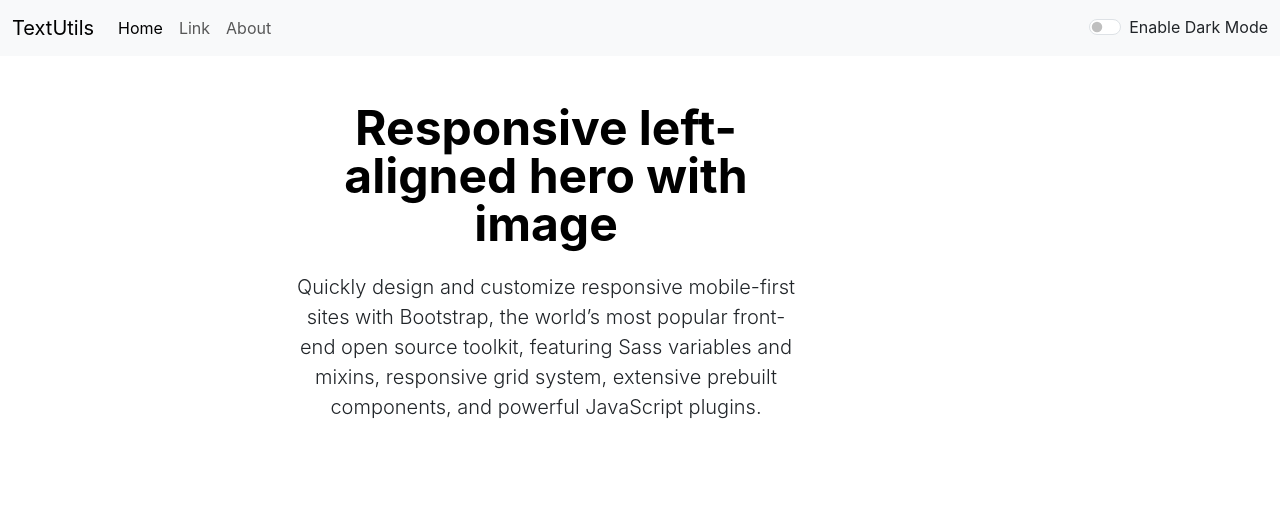
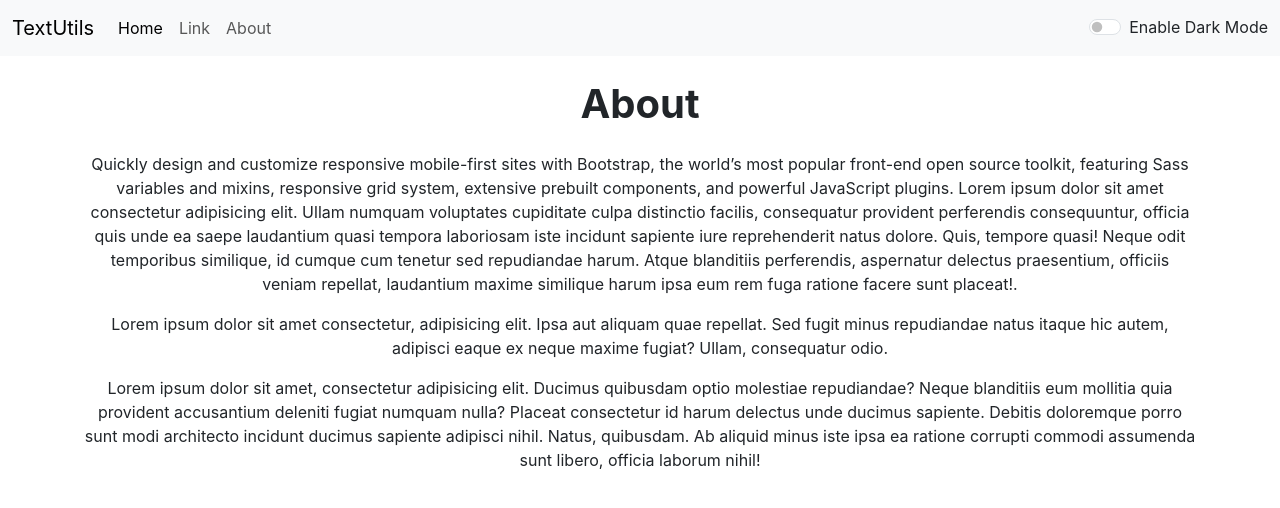
Before and after one commit to HmUmaxKhan/TextUtils, a React (Create React App) app: page / in a window 1280 px wide. Shown: the top 508 px of the page. Built offline with nearby package versions, Linux system fonts and the light colour scheme.

Commit message:
Adding dark mode in About component

```diff
--- a/src/App.js
+++ b/src/App.js
@@ -24,7 +24,7 @@ function App() {
 
     <div>
        <Navbar title = "TextUtils" about = "About" mode = {togglebg} bg={mode}/>
-      <About />
+      <About bg={mode}/>
     </div>
 
   );
--- a/src/Components/About.js
+++ b/src/Components/About.js
@@ -1,14 +1,13 @@
 import React from 'react'
 
-export default function About() {
+export default function About(props) {
   return (
-    <div>
-    <div className="container row flex-lg-row text-center justify-content-center g-5 py-5">
-    <div className="align-text-center col-lg-6">
-      <h1 className="display-5 fw-bold text-body-emphasis lh-1 my-7">Responsive left-aligned hero with image</h1>
-      <p className="lead my-4">Quickly design and customize responsive mobile-first sites with Bootstrap, the world’s most popular front-end open source toolkit, featuring Sass variables and mixins, responsive grid system, extensive prebuilt components, and powerful JavaScript plugins.</p>
-    </div>
-  </div>
+    <div className={`container text-center text-${props.bg==='light'?'dark':'light'}`}>
+      <h1 className="my-4"><strong>About</strong></h1>
+      <p className={`my-6`}>Quickly design and customize responsive mobile-first sites with Bootstrap, the world’s most popular front-end open source toolkit, featuring Sass variables and mixins, responsive grid system, extensive prebuilt components, and powerful JavaScript plugins. Lorem ipsum dolor sit amet consectetur adipisicing elit. Ullam numquam voluptates cupiditate culpa distinctio facilis, consequatur provident perferendis consequuntur, officia quis unde ea saepe laudantium quasi tempora laboriosam iste incidunt sapiente iure reprehenderit natus dolore. Quis, tempore quasi! Neque odit temporibus similique, id cumque cum tenetur sed repudiandae harum. Atque blanditiis perferendis, aspernatur delectus praesentium, officiis veniam repellat, laudantium maxime similique harum ipsa eum rem fuga ratione facere sunt placeat!.</p>
+      <p>Lorem ipsum dolor sit amet consectetur, adipisicing elit. Ipsa aut aliquam quae repellat. Sed fugit minus repudiandae natus itaque hic autem, adipisci eaque ex neque maxime fugiat? Ullam, consequatur odio.</p>
+      <p>Lorem ipsum dolor sit amet, consectetur adipisicing elit. Ducimus quibusdam optio molestiae repudiandae? Neque blanditiis eum mollitia quia provident accusantium deleniti fugiat numquam nulla? Placeat consectetur id harum delectus unde ducimus sapiente. Debitis doloremque porro sunt modi architecto incidunt ducimus sapiente adipisci nihil. Natus, quibusdam. Ab aliquid minus iste ipsa ea ratione corrupti commodi assumenda sunt libero, officia laborum nihil!</p>
+
     </div>
   )
 }
```
